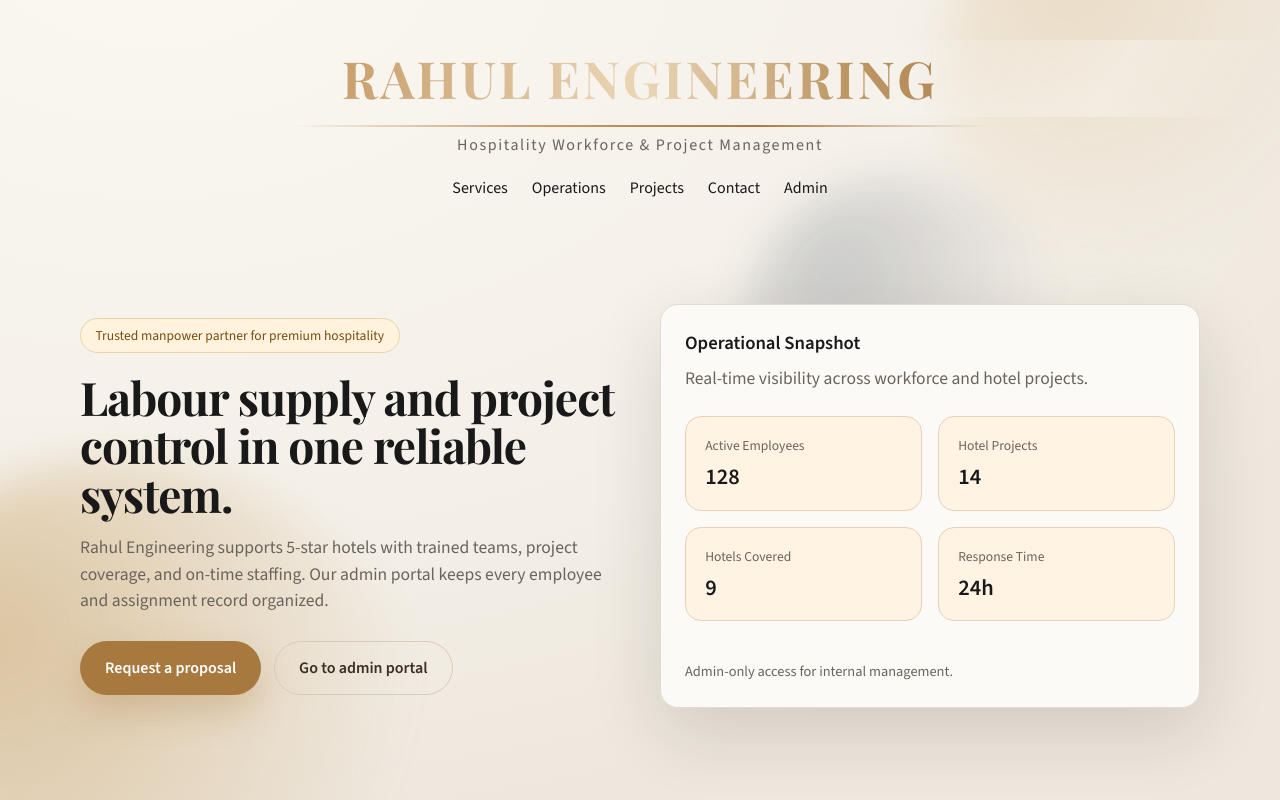
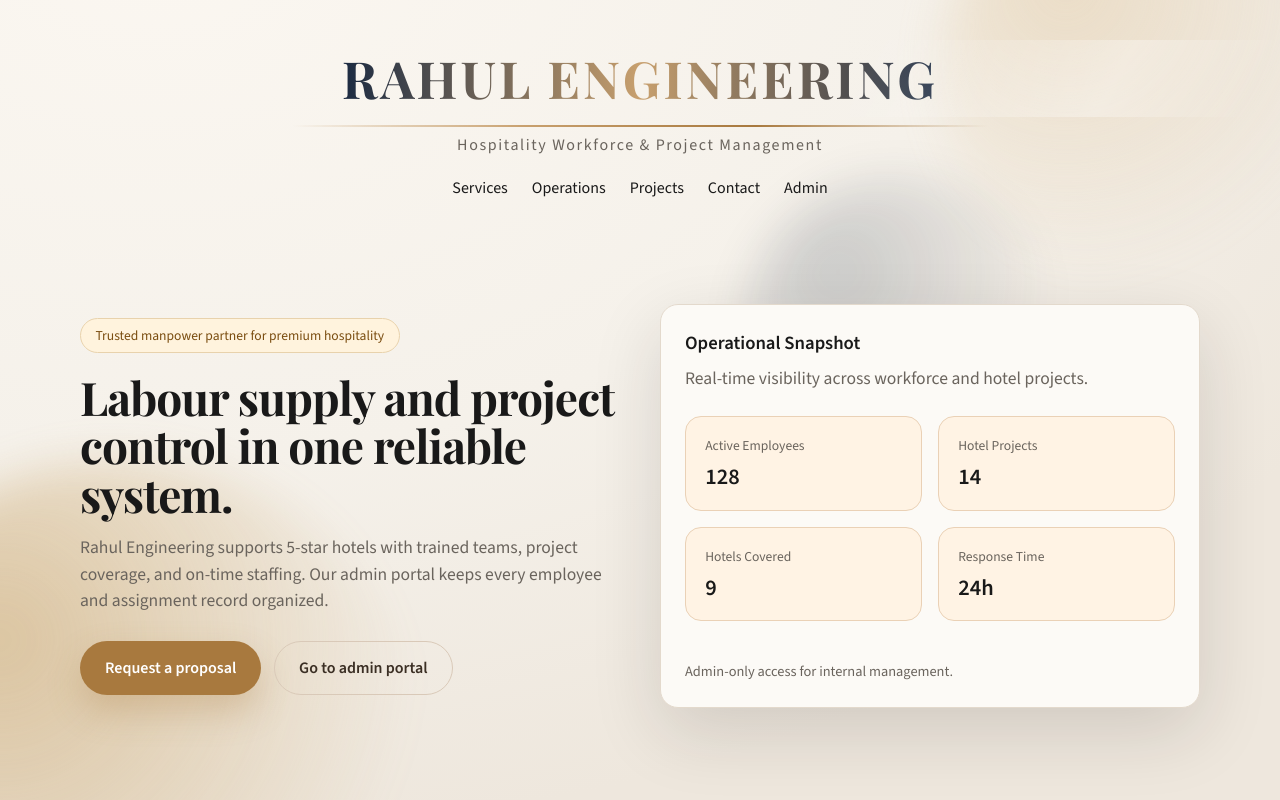
Before and after one commit to rahullpandey/rahul-engineering, a Next.js app: page / in a window 1280 px wide. Shown: the top 800 px of the page. Built offline with nearby package versions, Linux system fonts and the light colour scheme; no server answers; the database is empty.

Commit message:
Navy and gold logo gradient

```diff
--- a/app/globals.css
+++ b/app/globals.css
@@ -239,7 +239,7 @@ textarea {
 .logo-shimmer {
   position: relative;
   display: inline-block;
-  background: linear-gradient(90deg, #c8a06e, #ead6b6, #a8793e);
+  background: linear-gradient(90deg, #1b2a41, #c8a06e, #1b2a41);
   -webkit-background-clip: text;
   background-clip: text;
   color: transparent;
```
